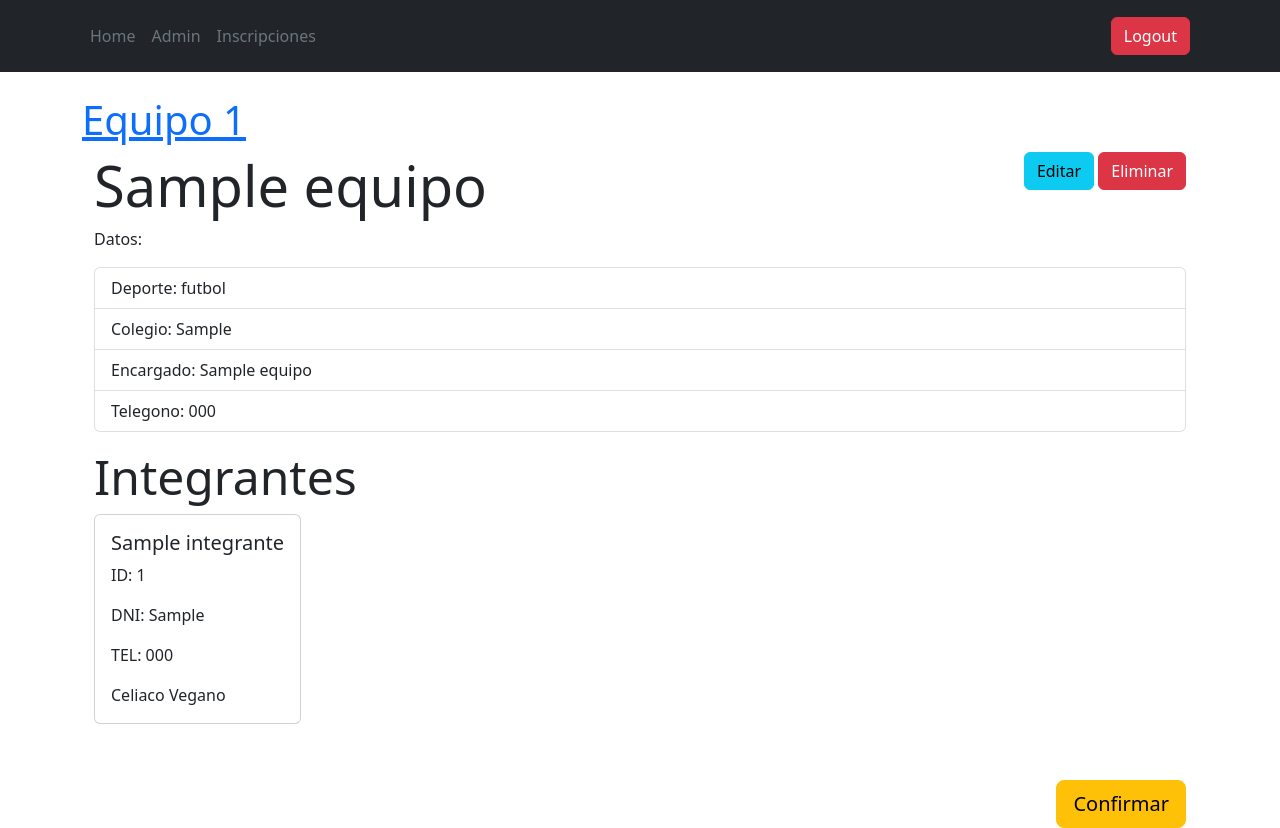
After one commit to ParisNicolas/CopaRenault, a Flask app: page /admin/inscripciones/1 in a window 1280 px wide. The commit adds this page. Run offline with Flask 3, Linux system fonts and the light colour scheme; a user stored in the database is signed in; tables that the repository leaves empty hold one stand-in row (values such as "Sample post"); some libraries are stand-ins or nearby versions.

Commit message:
Algo de incripciones en admin

```diff
--- a/flaskr/admin/routes.py
+++ b/flaskr/admin/routes.py
@@ -1,7 +1,7 @@
 from flask import Blueprint, flash, g, redirect, render_template, request, session, url_for
 from flask_login import login_required, login_user, logout_user, current_user
 from flaskr import bcrypt, db
-from flaskr.models import Usuario
+from flaskr.models import Usuario, Equipo
 
 from .forms import LoginForm
 
@@ -35,3 +35,45 @@ def logout():
     logout_user()
     flash("You were logged out.", "success")
     return redirect(url_for("admin.login"))
+
+
+@admin.route('/inscripciones')
+@login_required
+def inscripciones():
+    equipos = Equipo.query.filter(Equipo.pagado == False).all()
+    return render_template('admin/inscripciones.html', equipos=equipos)
+
+@admin.route('/inscripciones/<int:id>')
+@login_required
+def inscripcion_id(id):
+    equipo = Equipo.query.get(id)
+    integrantes = equipo.integrantes.all()
+    return render_template('admin/inscripcion.html', equipo=equipo, integrantes=integrantes)
+
+@admin.route('/inscripciones/confirmar/<int:id>')
+@login_required
+def confirmar_inscripcion(id):
+    db.session.query(Equipo).filter_by(id=id).update({"pagado": True}, synchronize_session=False)
+    db.session.commit()
+    flash("Formulario aceptado", "success")
+    return render_template('admin/inscripcion.html')
+
+@admin.route('/inscripciones/eliminar/<int:id>')
+@login_required
+def eliminar_equipo(id):
+    equipo = Equipo.query.get(id)
+    if equipo:
+        try:
+            # Eliminar los integrantes asociados al equipo
+            for integrante in equipo.integrantes:
+                db.session.delete(integrante)
+            # Eliminar el equipo
+            db.session.delete(equipo)
+            db.session.commit()
+            flash("Equipo eliminado con éxito", "success")
+            return redirect(url_for("admin.inscripciones"))  # Redirigir a la página de inicio
+        except Exception as e:
+            db.session.rollback()
+            return f"Error al eliminar equipo: {e}"
+    flash("Equipo no encontrado", "warning")
+    return redirect(url_for("admin.inscripciones"))  # Redirigir a la página de inicio
--- a/flaskr/admin/templates/admin/base.html
+++ b/flaskr/admin/templates/admin/base.html
@@ -10,7 +10,7 @@
     <!-- styles -->
     <!-- CSS only -->
     <link href="https://cdn.jsdelivr.net/npm/bootstrap@5.2.0/dist/css/bootstrap.min.css" rel="stylesheet" integrity="sha384-gH2yIJqKdNHPEq0n4Mqa/HGKIhSkIHeL5AyhkYV8i59U5AR6csBvApHHNl/vI1Bx" crossorigin="anonymous">
-    <!-- link rel="stylesheet" href="{{url_for('static', filename="styles.css")}}" -->
+    <link href="https://cdn.datatables.net/2.0.8/css/dataTables.dataTables.min.css" rel="stylesheet">
     {% block css %}{% endblock %}
   </head>
   <body>
@@ -48,6 +48,7 @@
     <script src="https://code.jquery.com/jquery-3.6.1.min.js" type="text/javascript"></script>
     <!-- JavaScript Bundle with Popper -->
     <script src="https://cdn.jsdelivr.net/npm/bootstrap@5.2.0/dist/js/bootstrap.bundle.min.js" integrity="sha384-A3rJD856KowSb7dwlZdYEkO39Gagi7vIsF0jrRAoQmDKKtQBHUuLZ9AsSv4jD4Xa" crossorigin="anonymous"></script>
+    <script src="https://cdn.datatables.net/2.0.8/js/dataTables.min.js"></script>
     {% block js %}{% endblock %}
   </body>
 </html>
--- /dev/null
+++ b/flaskr/admin/templates/admin/inscripcion.html
@@ -0,0 +1,45 @@
+{% extends "admin/base.html" %}
+
+{% block content %}
+
+<h1><a href="{{ url_for('admin.inscripciones') }}">Equipo {{ equipo.id }}</a></h1>
+<div class="container">
+    <div class="d-flex justify-content-between">
+        <h1 class="display-4"> {{ equipo.nombre }}</h1>
+        <div>
+            <button class="btn btn-info btn-mb">Editar</button>
+            <a href="inscripciones/eliminar/' + row[0] + '" class="btn btn-danger btn-mb">Eliminar</a>
+        </div>
+
+    </div>
+
+    <p>Datos:</p>
+    <ul class="list-group">
+        <li class="list-group-item">Deporte: {{ equipo.deporte }}</li>
+        <li class="list-group-item">Colegio: {{ equipo.colegio }}</li>
+        <li class="list-group-item">Encargado: {{ equipo.nombre_encargado }}</li>
+        <li class="list-group-item">Telegono: {{ equipo.telefono_encargado }}</li>
+    </ul>
+  </div>
+
+  <!-- Integrantes -->
+  <div class="container container-lg">
+    <h2 class="display-5 mt-3">Integrantes</h2>
+    <div class="d-flex">
+      {% for integrante in equipo.integrantes %}
+          <div class="card me-2 mb-2">
+            <div class="card-body">
+              <h5 class="card-title">{{ integrante.nombre }}</h5>
+              <p class="card-text">ID: {{ integrante.id }}</p>
+              <p class="card-text">DNI: {{ integrante.DNI }}</p>
+              <p class="card-text">TEL: {{ integrante.telefono }}</p>
+              <p class="card-text">{% if integrante.celiaco %}Celiaco{% endif %} {% if integrante.vegano %}Vegano{% endif %} </p>
+            </div>
+          </div>
+      {% endfor %}
+    </div>
+    <div class="d-flex justify-content-end">
+        <button class="mt-5 btn btn-warning btn-lg">Confirmar</button>
+    </div>
+  </div>
+{% endblock %}
--- a/flaskr/admin/templates/admin/navigation.html
+++ b/flaskr/admin/templates/admin/navigation.html
@@ -1,9 +1,14 @@
 <!-- Navigation -->
 <header class="p-3 text-bg-dark">
+
     <div class="container">
       <div class="d-flex flex-wrap align-items-center justify-content-center justify-content-lg-start">
         <ul class="nav col-12 col-lg-auto me-lg-auto mb-2 justify-content-center mb-md-0">
           <li><a href="{{ url_for('main.home') }}" class="nav-link px-2 text-secondary">Home</a></li>
+          <li><a href="{{ url_for('admin.home') }}" class="nav-link px-2 text-secondary">Admin</a></li>
+          {% if current_user.is_authenticated %}
+            <li><a href="{{ url_for('admin.inscripciones') }}" class="nav-link px-2 text-secondary">Inscripciones</a></li>
+          {% endif %}
         </ul>
 
         <div class="text-end">
```
Also changed, not shown: flaskr/admin/templates/admin/home.html (+28 -0 lines), flaskr/admin/templates/admin/inscripciones.html (added, +59 -0 lines).
